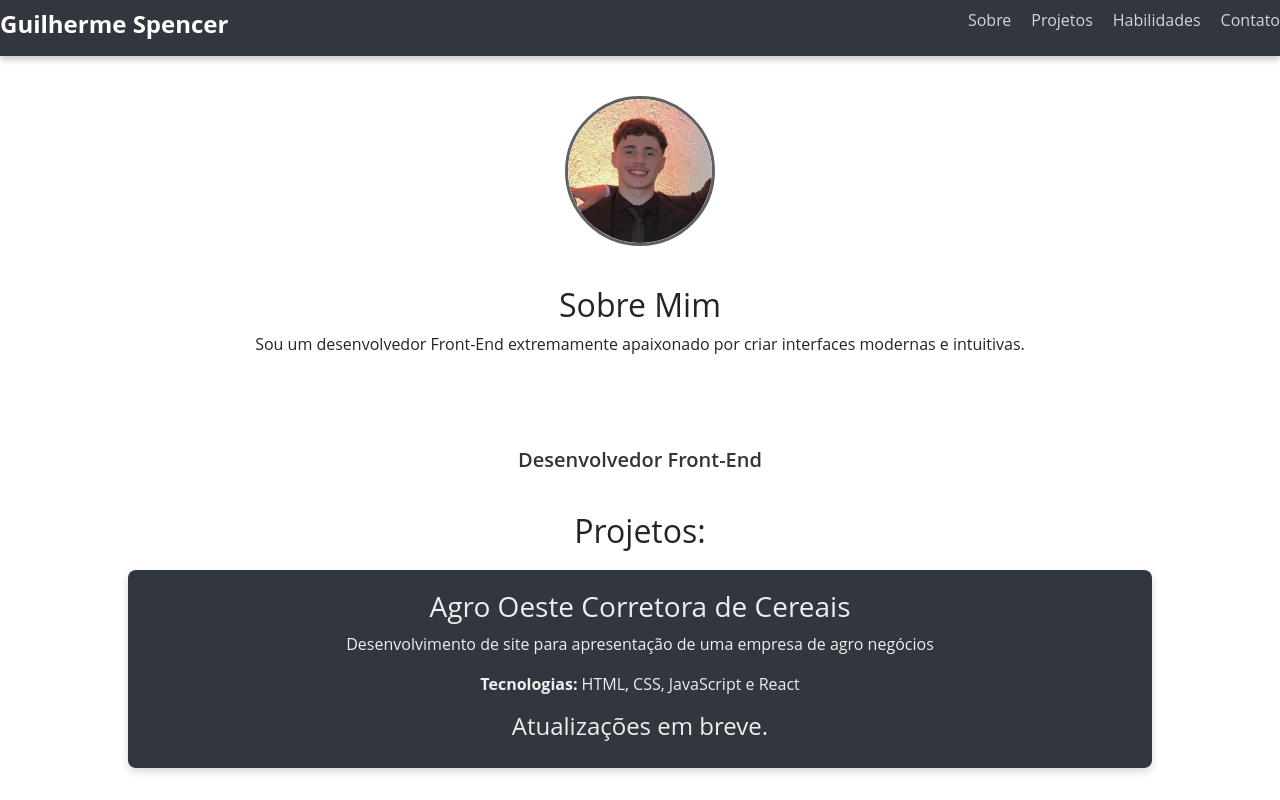
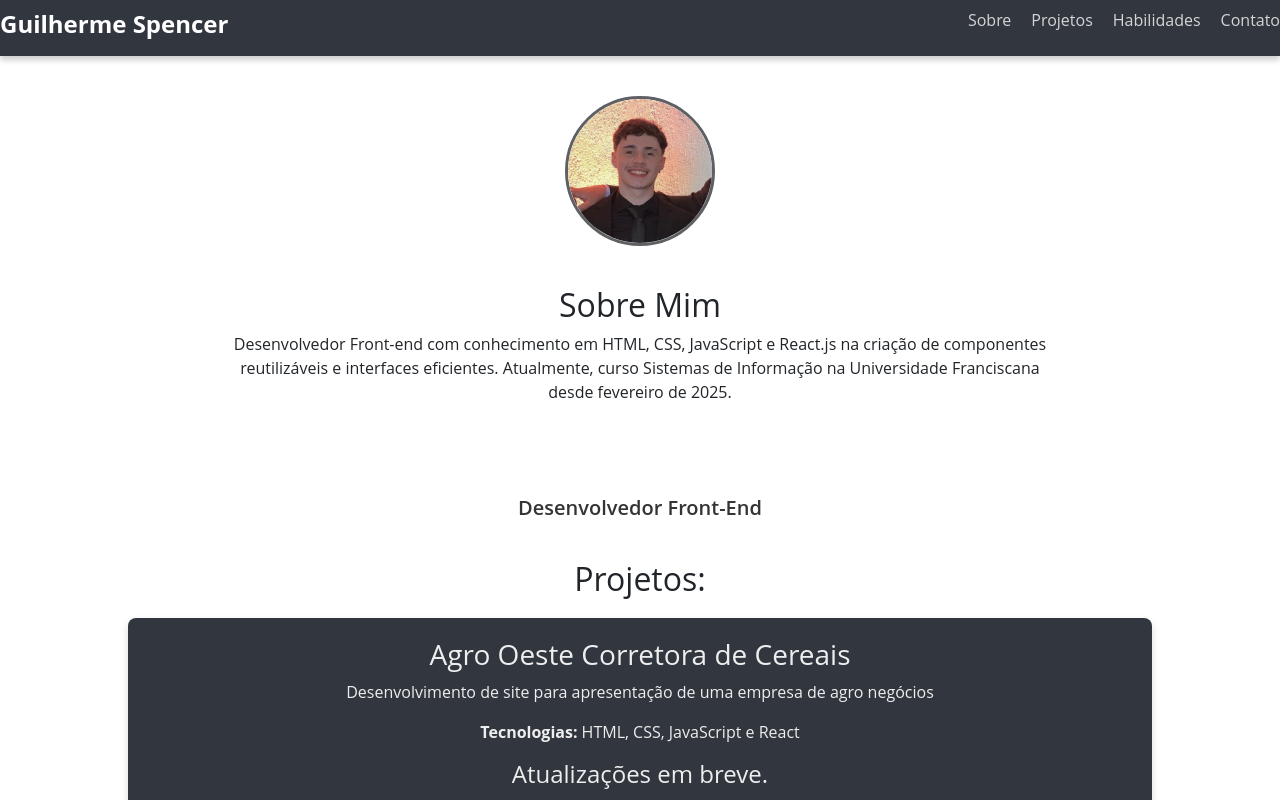
Before and after one commit to gspencert/portf.spencer, a plain HTML site: page index.html in a window 1280 px wide. Shown: the top 800 px of the page. Drawn offline with nearby package versions, Linux system fonts and the light colour scheme.

Commit message:
bio atualizada

```diff
--- a/index.html
+++ b/index.html
@@ -24,7 +24,7 @@
     <div class="apresentacao">
         <section id="sobre">
             <h2>Sobre Mim</h2>
-            <p>Sou um desenvolvedor Front-End extremamente apaixonado por criar interfaces modernas e intuitivas.</p>
+            <p>Desenvolvedor Front-end com conhecimento em HTML, CSS, JavaScript e React.js na criação de componentes reutilizáveis e interfaces eficientes. Atualmente, curso Sistemas de Informação na Universidade Franciscana desde fevereiro de 2025.</p>
         </section>
     </div>
     <div class="nome-stack">
```
